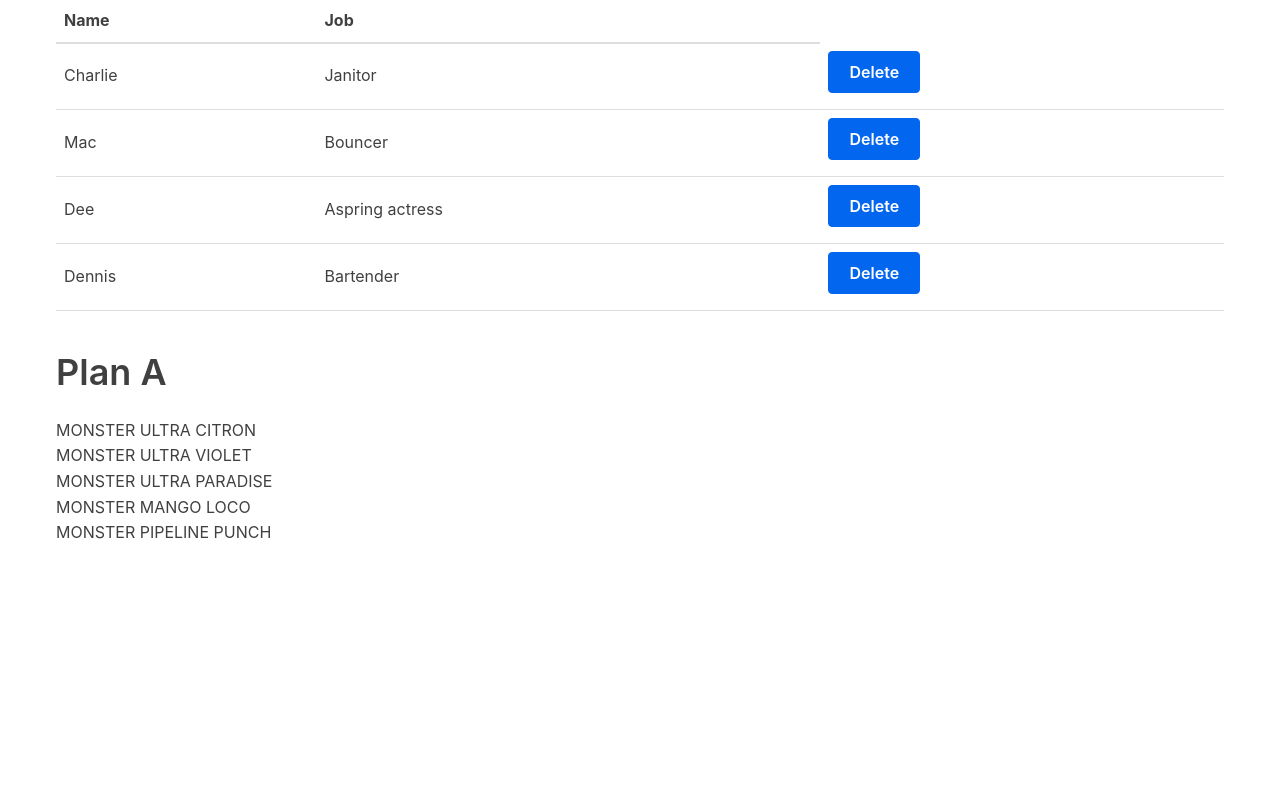
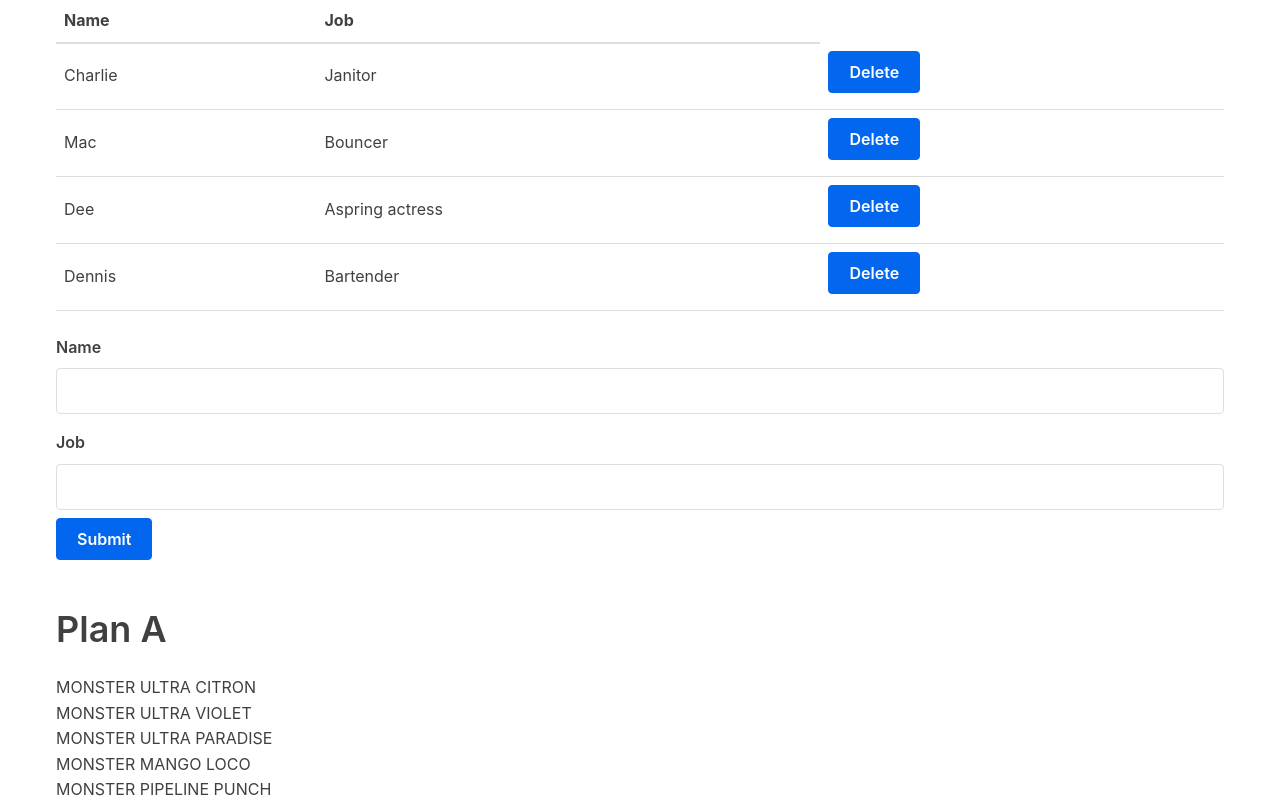
Before and after one commit to soonh1/React, a React (Create React App) app in the folder learning/: page / in a window 1280 px wide. Built offline with nearby package versions, Linux system fonts and the light colour scheme; the HTML template or start-up script is replaced by a standard one.

Commit message:
Submitting form data

```diff
--- a/learning/src/App.js
+++ b/learning/src/App.js
@@ -1,6 +1,7 @@
 import React, { Component } from 'react'
 import Table from './Components/Table'
 import List from './Components/List'
+import Form from './Form'
 
 class App extends Component {
   render() {
@@ -15,6 +16,7 @@
     return (
       <div className="container">
         <Table characterData={characters} removeCharacter={this.removeCharacter}/>
+        <Form handleSubmit={ this.handleSubmit }/>
         <h1>Plan A</h1>
         <List listData={listItem}/>
       </div>
@@ -49,6 +51,9 @@
             })
         })
     }
+    handleSubmit = (character) => {
+        this.setState({characters: [...this.state.characters, character]})
+    }
 }
 
 export default App
--- /dev/null
+++ b/learning/src/Form.js
@@ -0,0 +1,48 @@
+import React, { Component } from 'react'
+
+class Form extends Component {
+    handleChange = (event) => {
+        const { name, value } = event.target
+
+        this.setState({
+            [name]: value,
+        })
+    }
+
+    submitForm = () => {
+        this.props.handleSubmit(this.state)
+        this.setState(this.initialState)
+    }
+
+    initialState = {
+        name: '',
+        job: '',
+    }
+
+    state = this.initialState
+    render() {
+        const { name, job } = this.state;
+        return(
+            <form>
+                <label htmlFor='name'>Name</label>
+                <input
+                    type='text'
+                    name='name'
+                    id='name'
+                    value={name}
+                    onChange={this.handleChange}
+                />
+                <label htmlFor='job'>Job</label>
+                <input
+                    type='text'
+                    name='job'
+                    id='job'
+                    value={job}
+                    onChange={this.handleChange}
+                 />
+                 <input type="button" value="Submit" onClick={this.submitForm} />
+            </form>
+        )
+    }
+}
+export default Form;
```
